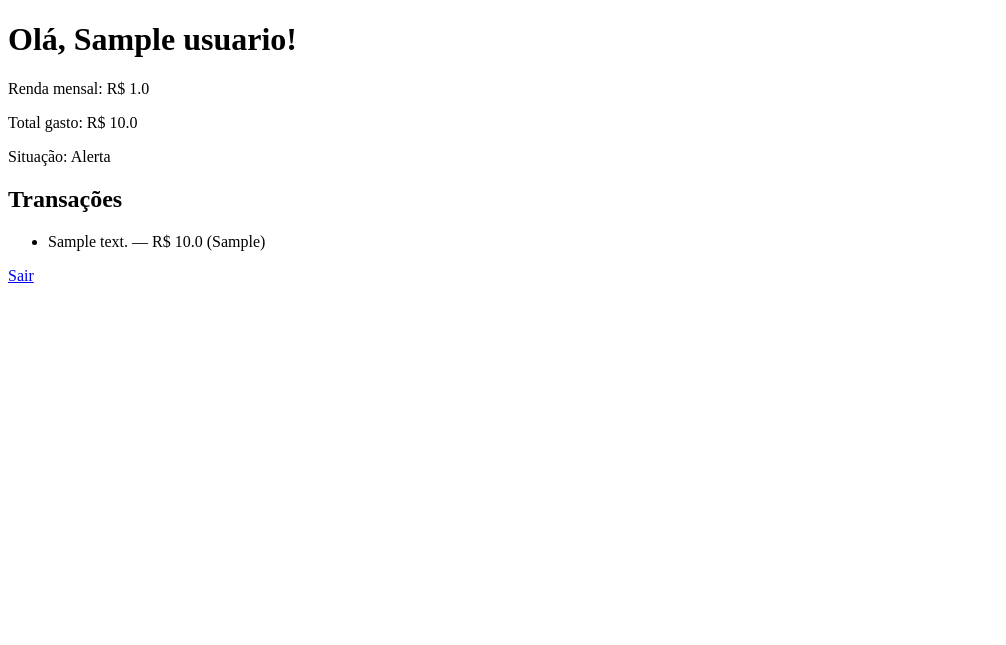
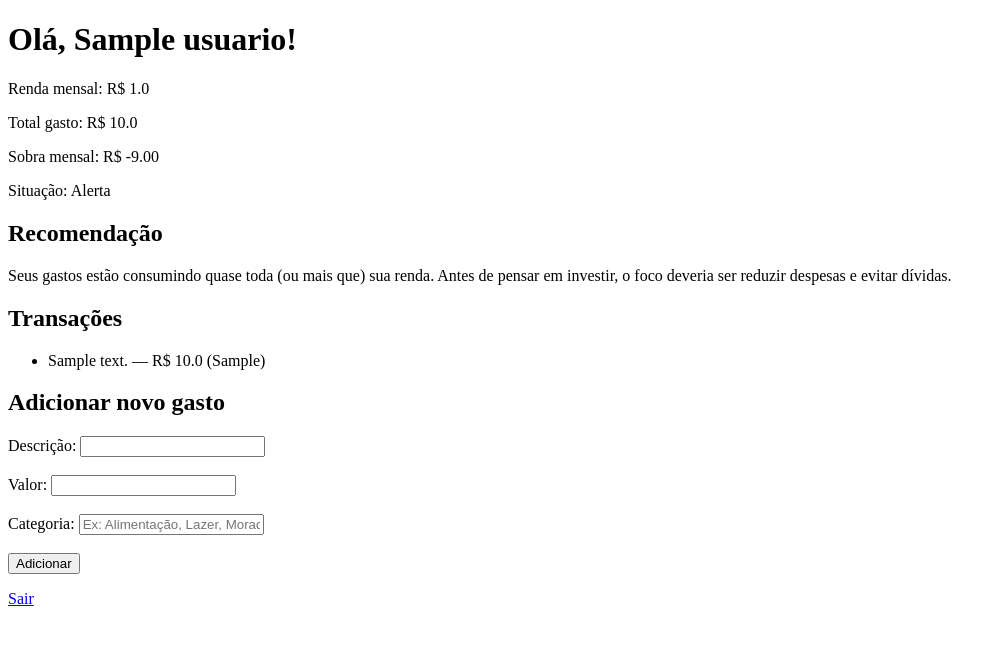
Before and after one commit to GustavoBitencourtLopes/FinTrack, a Flask app: page /dashboard in a window 1280 px wide. Shown: the top 645 px of the page, without its empty margins (0-1006 px from the left). Run offline with Flask 3, Linux system fonts and the light colour scheme; a user stored in the database is signed in; tables that the repository leaves empty hold one stand-in row (values such as "Sample post").

Commit message:
salvar 4

```diff
--- a/app.py
+++ b/app.py
@@ -83,3 +83,22 @@ def dashboard():
 
 if __name__ == "__main__":
     app.run(debug=True)
+
+
+@app.route("/adicionar_transacao", methods=["POST"])
+@login_required
+def adicionar_transacao():
+    descricao = request.form["descricao"]
+    valor = float(request.form["valor"])
+    categoria = request.form.get("categoria") or "Outros"
+
+    nova_transacao = Transacao(
+        descricao=descricao,
+        valor=valor,
+        categoria=categoria,
+        usuario_id=current_user.id
+    )
+    db_session.add(nova_transacao)
+    db_session.commit()
+
+    return redirect(url_for("dashboard"))
--- a/models/usuario.py
+++ b/models/usuario.py
@@ -48,6 +48,50 @@ class Usuario(Base, UserMixin):
     def __repr__(self):
         return f"Usuario(nome={self.nome!r}, renda={self.renda_mensal})"
 
+    def sobra_mensal(self):
+        """Quanto sobra da renda depois de descontar todos os gastos."""
+        return self.renda_mensal - self.total_gastos()
+
+    def recomendacao_investimento(self):
+        """
+        Regras simplificadas, só para fins didáticos (não é assessoria
+        financeira real). A lógica combina a situação financeira com o
+        valor de sobra mensal para dar uma sugestão de próximo passo.
+        """
+        situacao = self.situacao_financeira()
+        sobra = self.sobra_mensal()
+
+        if situacao == "Alerta":
+            return (
+                "Seus gastos estão consumindo quase toda (ou mais que) sua renda. "
+                "Antes de pensar em investir, o foco deveria ser reduzir despesas "
+                "e evitar dívidas."
+            )
+
+        if situacao == "Atenção":
+            return (
+                f"Você tem uma sobra de R${sobra:.2f} este mês. O ideal é priorizar "
+                "uma reserva de emergência, em algo simples e de fácil acesso, como "
+                "Tesouro Selic ou CDB com liquidez diária."
+            )
+
+        # Situação "OK"
+        if sobra <= 0:
+            return "Sua renda está totalmente comprometida. Reveja seus gastos antes de investir."
+        elif sobra < 500:
+            return (
+                f"Você tem R${sobra:.2f} de sobra. Um bom começo é formar uma reserva "
+                "de emergência em Tesouro Selic ou CDB de liquidez diária."
+            )
+        else:
+            return (
+                f"Você tem R${sobra:.2f} de sobra mensal, uma boa margem! Considere "
+                "manter uma reserva de emergência e destinar o restante a investimentos "
+                "de médio/longo prazo, de acordo com seu perfil de risco (renda fixa "
+                "para perfil conservador, ou uma parcela em renda variável para perfis "
+                "mais arrojados)."
+            )
+
 
 class Transacao(Base):
     __tablename__ = "transacoes"
--- a/templates/templates/usuario.html
+++ b/templates/templates/usuario.html
@@ -8,7 +8,11 @@
     <h1>Olá, {{ usuario.nome }}!</h1>
     <p>Renda mensal: R$ {{ usuario.renda_mensal }}</p>
     <p>Total gasto: R$ {{ usuario.total_gastos() }}</p>
+    <p>Sobra mensal: R$ {{ "%.2f"|format(usuario.sobra_mensal()) }}</p>
     <p>Situação: {{ usuario.situacao_financeira() }}</p>
+
+    <h2>Recomendação</h2>
+    <p>{{ usuario.recomendacao_investimento() }}</p>
 
     <h2>Transações</h2>
     <ul>
@@ -17,7 +21,20 @@
     {% endfor %}
     </ul>
 
+    <h2>Adicionar novo gasto</h2>
+    <form method="POST" action="/adicionar_transacao">
+        <label>Descrição:</label>
+        <input type="text" name="descricao" required><br><br>
+
+        <label>Valor:</label>
+        <input type="number" step="0.01" name="valor" required><br><br>
+
+        <label>Categoria:</label>
+        <input type="text" name="categoria" placeholder="Ex: Alimentação, Lazer, Moradia"><br><br>
+
+        <button type="submit">Adicionar</button>
+    </form>
+
     <p><a href="/logout">Sair</a></p>
-
 </body>
 </html>
```
Also changed, not shown: fintrack.db.
